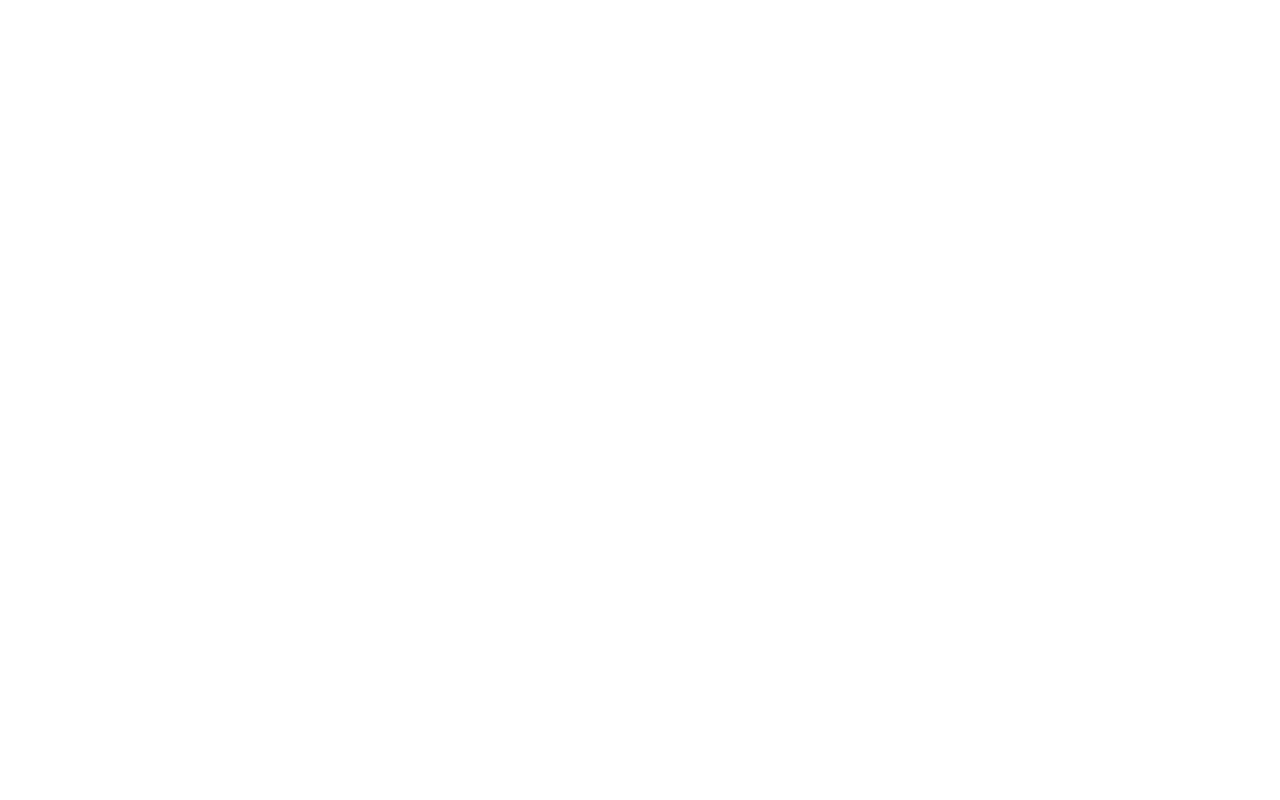
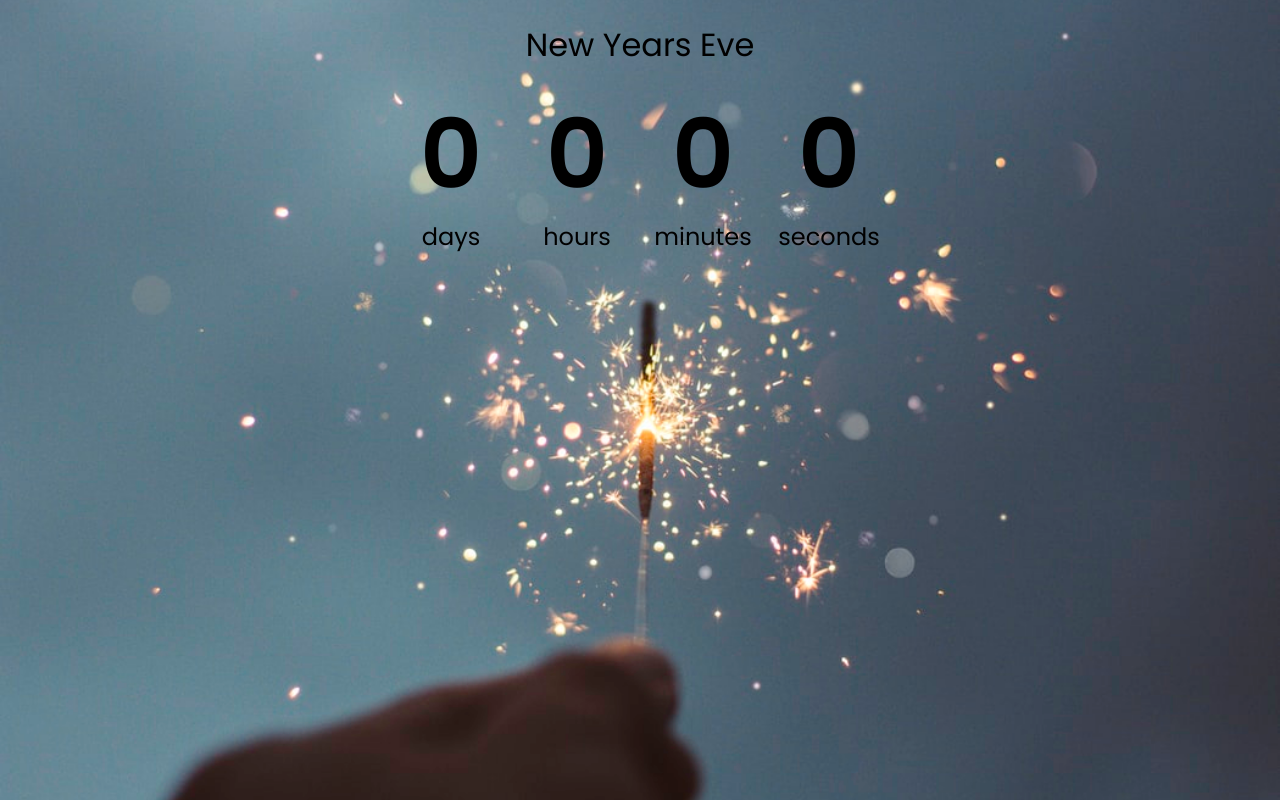
Before and after one commit to pfalzer07/countdownTimer, a plain HTML site: page index.html in a window 1280 px wide. Drawn offline with Linux system fonts and the light colour scheme.

Commit message:
html and css apllying

```diff
--- a/index.html
+++ b/index.html
@@ -8,5 +8,25 @@
     <link rel="stylesheet" href="style.css" />
     <script src="script.js" defer></script>
   </head>
-  <body></body>
+  <body>
+    <h1>New Years Eve</h1>
+    <container class="container">
+      <days class="countdown-el days">
+        <p class="big-text" id="days">0</p>
+        <span>days</span>
+      </days>
+      <hours class="countdown-el hours">
+        <p class="big-text" id="hours">0</p>
+        <span>hours</span>
+      </hours>
+      <minutes class="countdown-el minutes">
+        <p class="big-text" id="minutes">0</p>
+        <span>minutes</span>
+      </minutes>
+      <seconds class="countdown-el seconds">
+        <p class="big-text" id="seconds">0</p>
+        <span>seconds</span>
+      </seconds>
+    </container>
+  </body>
 </html>
--- a/style.css
+++ b/style.css
@@ -0,0 +1,42 @@
+@import url('https://fonts.googleapis.com/css2?family=Poppins:wght@200;400;600&display=swap');
+
+* {
+  box-sizing: border-box;
+}
+
+body {
+  background-image: url('./background.jpg');
+  background-size: cover;
+  background-position: center center;
+  display: flex;
+  flex-direction: column;
+  align-items: center;
+  min-height: 100vh;
+  font-family: 'Poppins', sans-serif;
+  margin: 0;
+}
+
+h1 {
+  font-weight: normal;
+}
+
+.container {
+  display: flex;
+  flex-wrap: wrap;
+  justify-content: center;
+}
+
+.big-text {
+  font-weight: bold;
+  font-size: 6rem;
+  line-height: 1;
+  margin: 1rem 2rem;
+}
+
+.countdown-el {
+  text-align: center;
+}
+
+.countdown-el span {
+  font-size: 1.5rem;
+}
```
